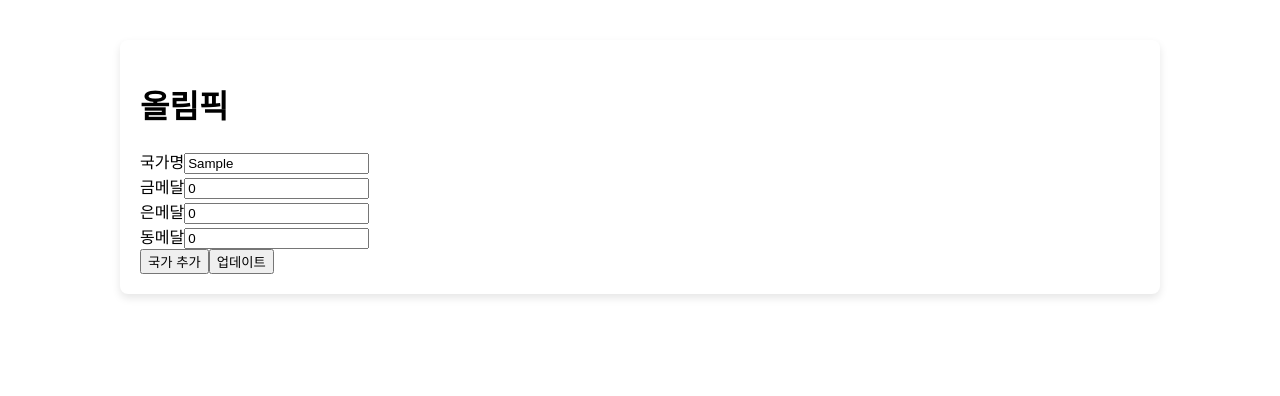
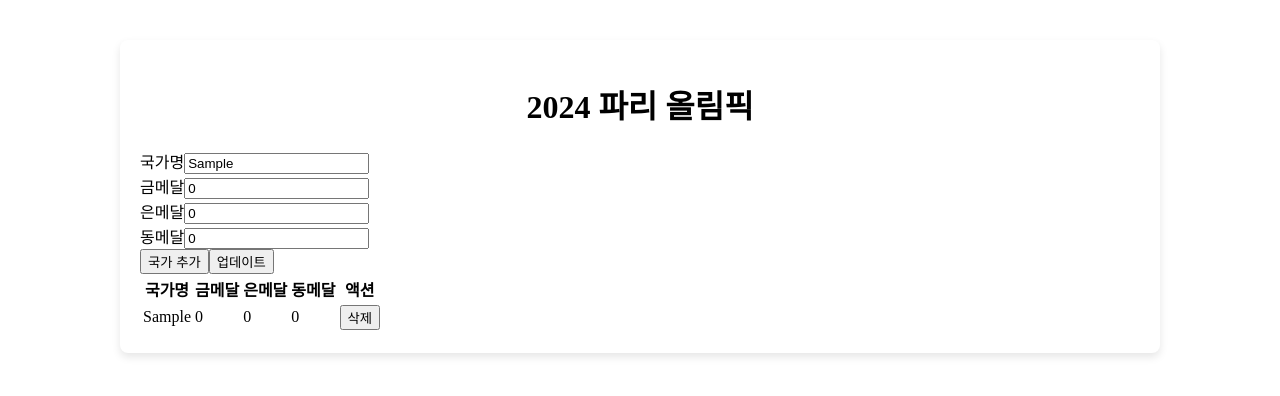
Before and after one commit to Jaeheeyu20240612/react-project, a React (Vite) app: page / in a window 1280 px wide. Both pictures are taken after typing "Sample" into the empty fields and a click on the button "국가 추가". Shown: the top 396 px of the page. Built offline with nearby package versions, Linux system fonts and the light colour scheme.

Commit message:
feat: 테이블 추가

```diff
--- a/src/App.jsx
+++ b/src/App.jsx
@@ -11,25 +11,25 @@ function App() {
 
   const inputCountryHandler = (event) => {
     setCountry(event.target.value);
-    console.log(country);
+    // console.log(country);
   };
   const inputGoldHandler = (event) => {
     setGold(event.target.value);
-    console.log(gold);
+    // console.log(gold);
   };
   const inputSilverHandler = (event) => {
     setSilver(event.target.value);
-    console.log(silver);
+    // console.log(silver);
   };
   const inputBronzeHandler = (event) => {
     setBronze(event.target.value);
-    console.log(bronze);
+    // console.log(bronze);
   };
 
   const handleAddCountry = (event) => {
     event.preventDefault();
     const newCountries = {
-      country: country,
+      countryName: country,
       gold: gold,
       silver: silver,
       bronze: bronze,
@@ -41,7 +41,7 @@ function App() {
 
   return (
     <div className='container'>
-      <h1>올림픽</h1>
+      <h1 style={{ textAlign: 'center' }}>2024 파리 올림픽</h1>
       <form action='#'>
         <div>
           <label htmlFor='countryName'>국가명</label>
@@ -82,6 +82,30 @@ function App() {
         <button onClick={handleAddCountry}>국가 추가</button>
         <button>업데이트</button>
       </form>
+      <table>
+        <thead>
+          <tr>
+            <th>국가명</th>
+            <th>금메달</th>
+            <th>은메달</th>
+            <th>동메달</th>
+            <th>액션</th>
+          </tr>
+        </thead>
+        <tbody>
+          {countries.map((country) => (
+            <tr>
+              <td>{country.countryName}</td>
+              <td>{country.gold}</td>
+              <td>{country.silver}</td>
+              <td>{country.bronze}</td>
+              <td>
+                <button>삭제</button>
+              </td>
+            </tr>
+          ))}
+        </tbody>
+      </table>
     </div>
   );
 }
```
